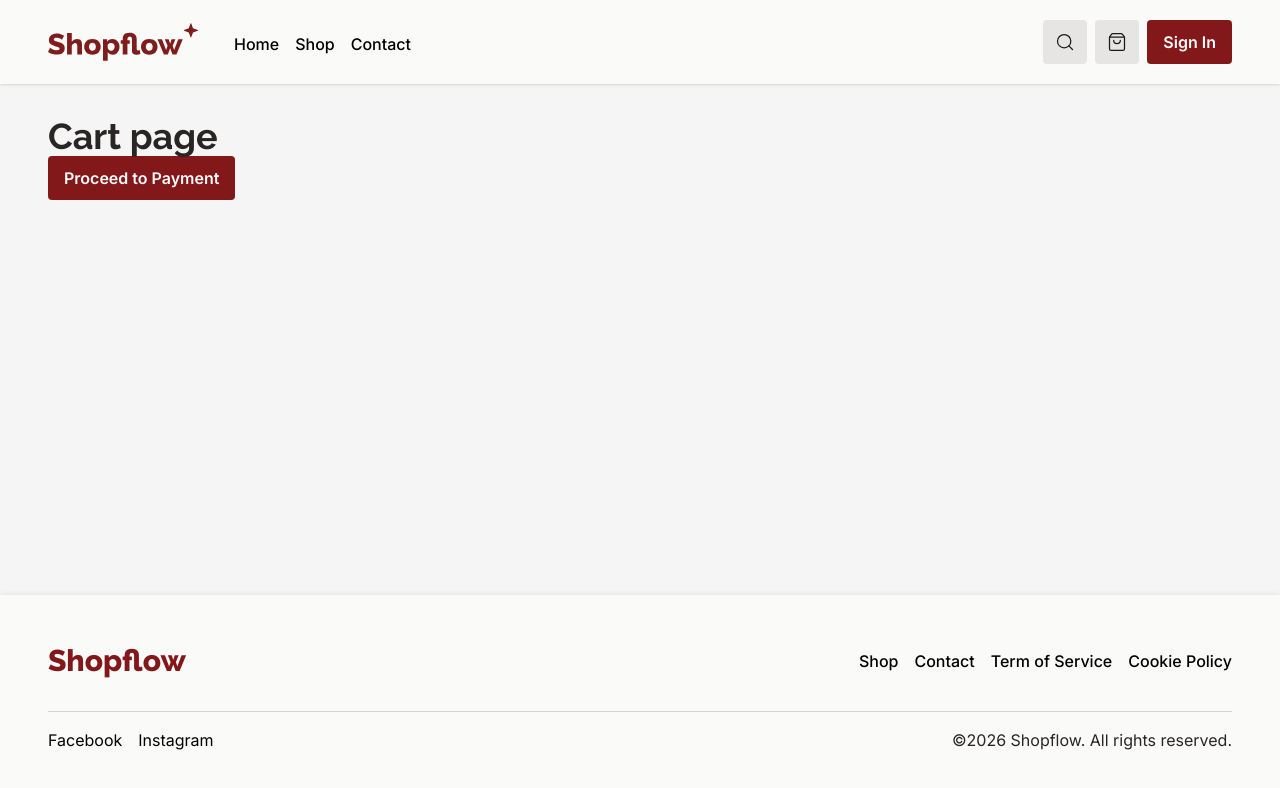
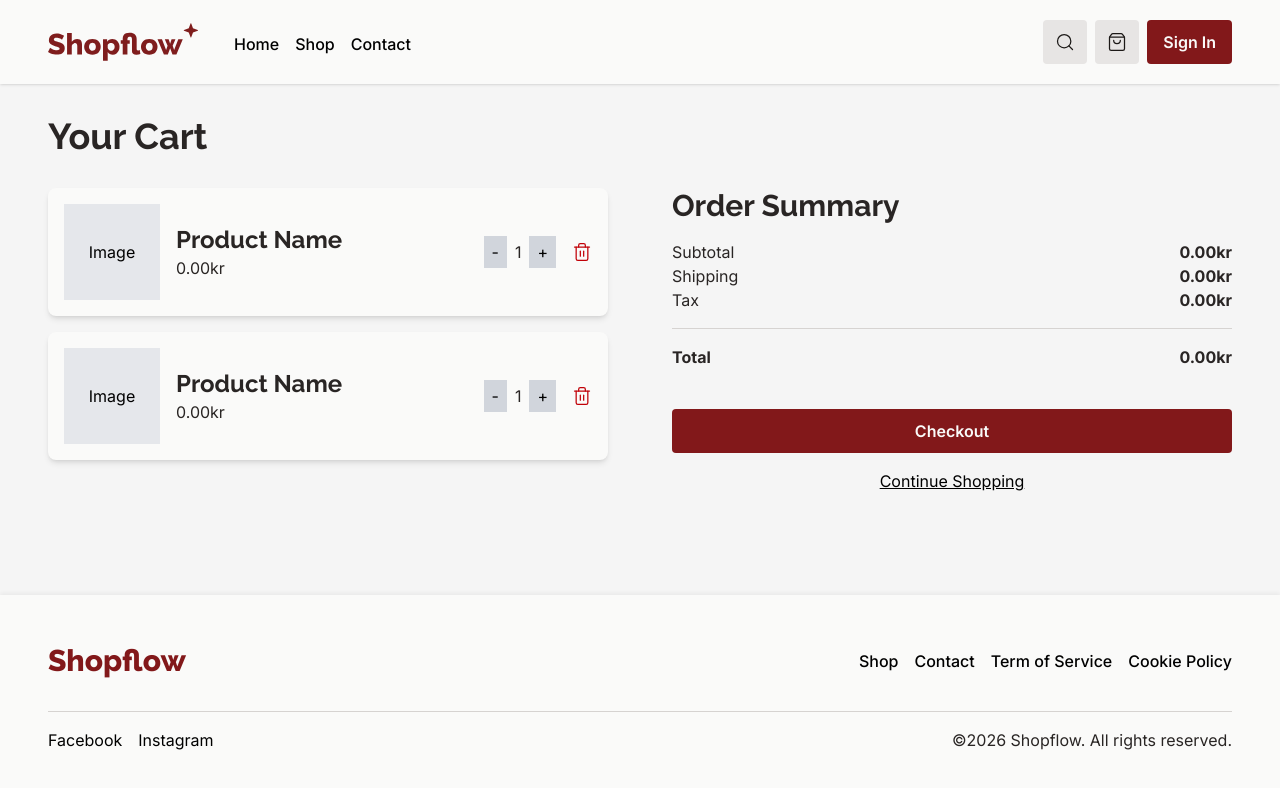
Before and after one commit to helenesyre/JSF-helene-syre, a Next.js app: page /cart in a window 1280 px wide. Shown: the top 788 px of the page. Built offline with nearby package versions, Linux system fonts and the light colour scheme.

Commit message:
Placeholder cart page
Set up everything needed lookswise for the cart page. Now the API and add to cart can be integrated.

```diff
--- a/app/cart/page.tsx
+++ b/app/cart/page.tsx
@@ -1,17 +1,90 @@
+import { Trash } from "lucide-react";
 import Button from "../_components/ui/Button";
+import Link from "next/link";
 
 export default function Cart() {
   return (
     <div className="py-8 px-12">
-      <h1>Cart page</h1>
+      <h1 className="mb-8">Your Cart</h1>
+      <div className="grid grid-cols-2 gap-16">
+        {/* Cart items will be listed here */}
+        <section className="flex flex-col gap-4">
+          <div className="flex flex-row items-center gap-4 p-4 bg-stone-50 shadow-md rounded-lg">
+            <div className="flex items-center justify-center w-24 h-24 bg-gray-200">
+              Image
+            </div>
+            <div className="flex-1">
+              <h3>Product Name</h3>
+              <p>0.00kr</p>
+            </div>
+            <div className="flex items-center gap-2">
+              <button className="px-2 py-1 bg-gray-300">-</button>
+              <p>1</p>
+              <button className="px-2 py-1 bg-gray-300">+</button>
+            </div>
+            <Trash
+              size={20}
+              strokeWidth={1.5}
+              className="text-red-700 cursor-pointer"
+            />
+          </div>
+          <div className="flex flex-row items-center gap-4 p-4 bg-stone-50 shadow-md rounded-lg">
+            <div className="flex items-center justify-center w-24 h-24 bg-gray-200">
+              Image
+            </div>
+            <div className="flex-1">
+              <h3>Product Name</h3>
+              <p>0.00kr</p>
+            </div>
+            <div className="flex items-center gap-2">
+              <button className="px-2 py-1 bg-gray-300">-</button>
+              <p>1</p>
+              <button className="px-2 py-1 bg-gray-300">+</button>
+            </div>
+            <Trash
+              size={20}
+              strokeWidth={1.5}
+              className="text-red-700 cursor-pointer"
+            />
+          </div>
+        </section>
+        {/* Order summary will be displayed here */}
+        <section>
+          <h2 className="mb-4">Order Summary</h2>
+          <div>
+            <div className="flex justify-between">
+              <p>Subtotal</p>
+              <p className="text-right font-bold">0.00kr</p>
+            </div>
+            <div className="flex justify-between">
+              <p>Shipping</p>
+              <p className="text-right font-bold">0.00kr</p>
+            </div>
+            <div className="flex justify-between">
+              <p>Tax</p>
+              <p className="text-right font-bold">0.00kr</p>
+            </div>
+          </div>
+          <hr className="my-4 text-stone-300" />
+          <div className="flex justify-between font-bold mt-4">
+            <p>Total</p>
+            <p className="text-right">0.00kr</p>
+          </div>
+          <div className="flex flex-col gap-4 items-center mt-10">
             <Button
               variant={"Medium"}
               color={"Primary"}
-        width={"Fit"}
+              width={"Full"}
               href="/cart/payment"
             >
-        Proceed to Payment
+              Checkout
             </Button>
+            <Link href="/" className="text-primary underline">
+              Continue Shopping
+            </Link>
+          </div>
+        </section>
+      </div>
     </div>
   );
 }
```
Lines whose indentation alone changed are shown as unchanged.
